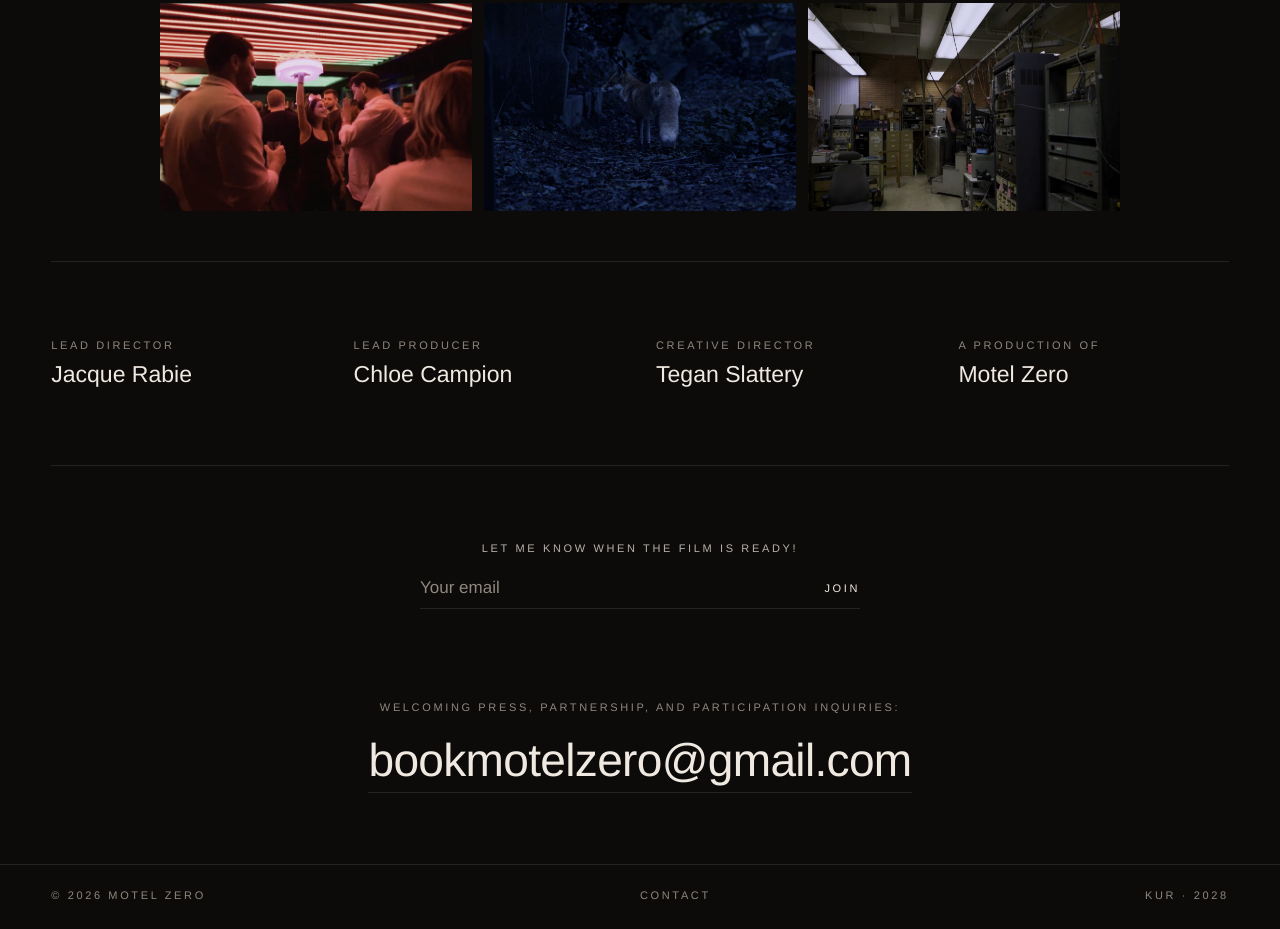
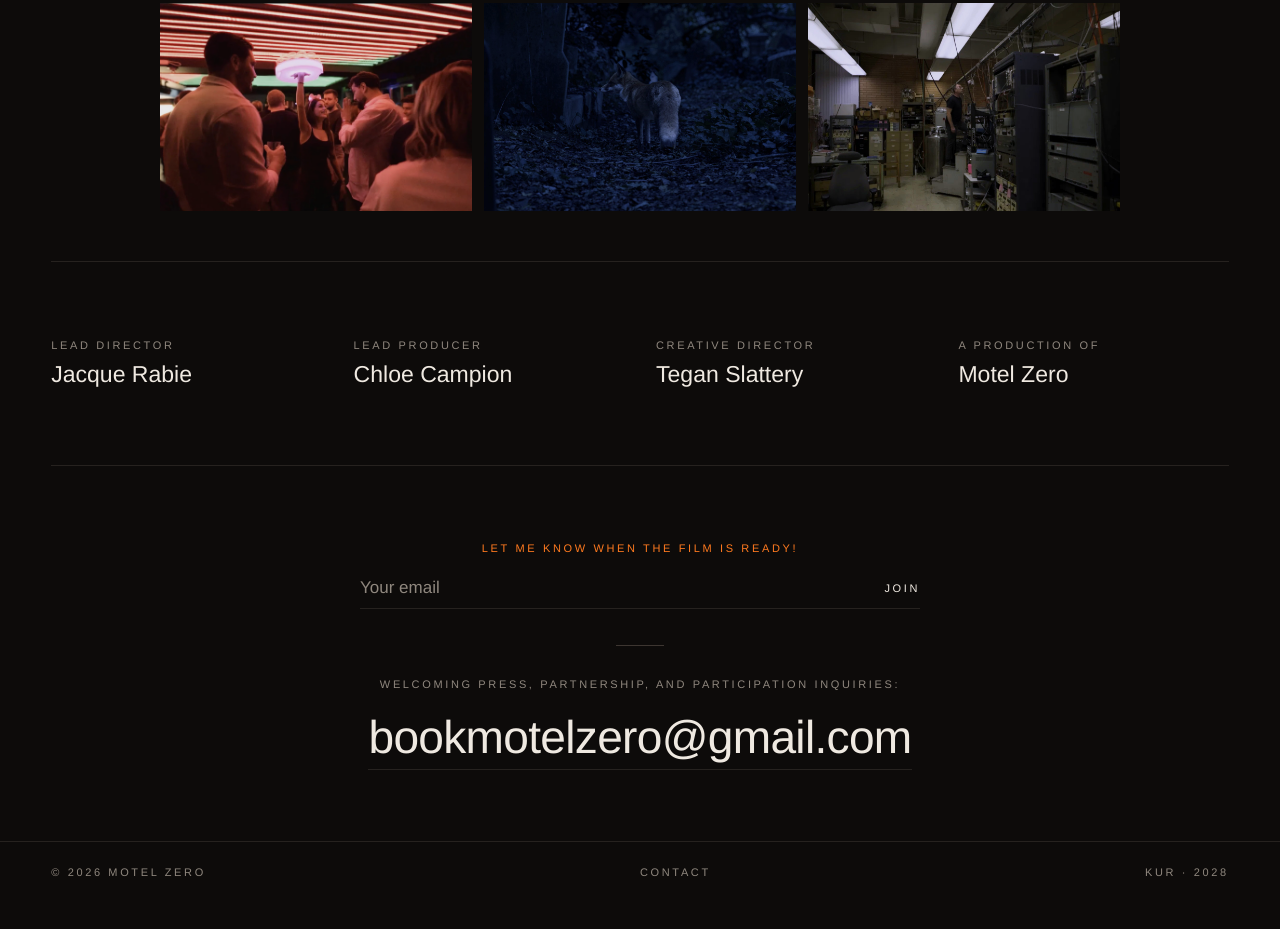
Before and after one commit to jacquejrabie/kurthefilm, a plain HTML site: page index.html in a window 1280 px wide. Shown: the part 2140-3069 px from the top of the page. After the commit the page ends 3046 px from the top, so only its background shows below. Drawn offline with Linux system fonts and the light colour scheme.

Commit message:
Tighten signup spacing, orange label

```diff
--- a/index.html
+++ b/index.html
@@ -110,7 +110,7 @@
   .contact .big{font-family:var(--sans);font-size:clamp(24px,3.6vw,48px);letter-spacing:-.015em;text-decoration:none;border-bottom:1px solid var(--line);padding-bottom:6px;transition:border-color .4s}
   .contact .big:hover{border-color:var(--ink)}
   .nl{max-width:440px;margin:0 auto 64px}
-  .nl .nl-k{color:var(--ink);opacity:.75;margin-bottom:14px}
+  .nl .nl-k{color:#ff7a1f;margin-bottom:14px}
   .nl-row{display:flex;align-items:center;border-bottom:1px solid var(--line);transition:border-color .2s}
   .nl-row:focus-within{border-color:var(--ink)}
   .nl input{flex:1;min-width:0;font-family:var(--sans);font-size:17px;color:var(--ink);background:transparent;border:0;padding:10px 0;outline:none;border-radius:0}
@@ -121,6 +121,9 @@
   .nl.done .nl-row{display:none}
   .nl.done .nl-msg{color:var(--ink)}
   .nl-o{margin:0 0 44px;max-width:420px}
+  .nl .nl-msg:empty{display:none}
+  .nl-c{margin:0 auto 32px;max-width:560px}
+  .nl-c::after{content:"";display:block;width:48px;height:1px;background:#3d3631;margin:36px auto 0}
   footer{padding:24px var(--pad) 28px;display:flex;justify-content:space-between;gap:16px;border-top:1px solid var(--line)}
 
 
```
